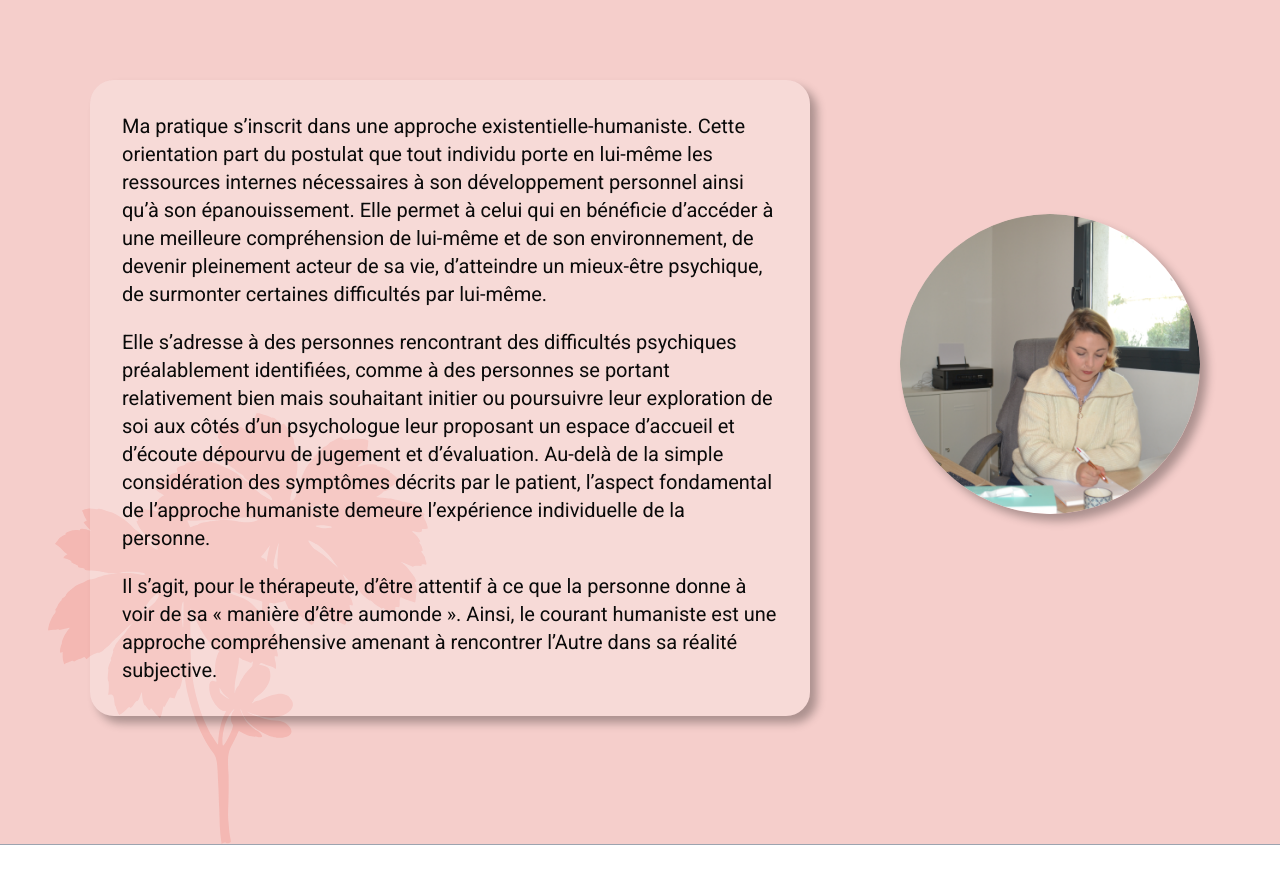
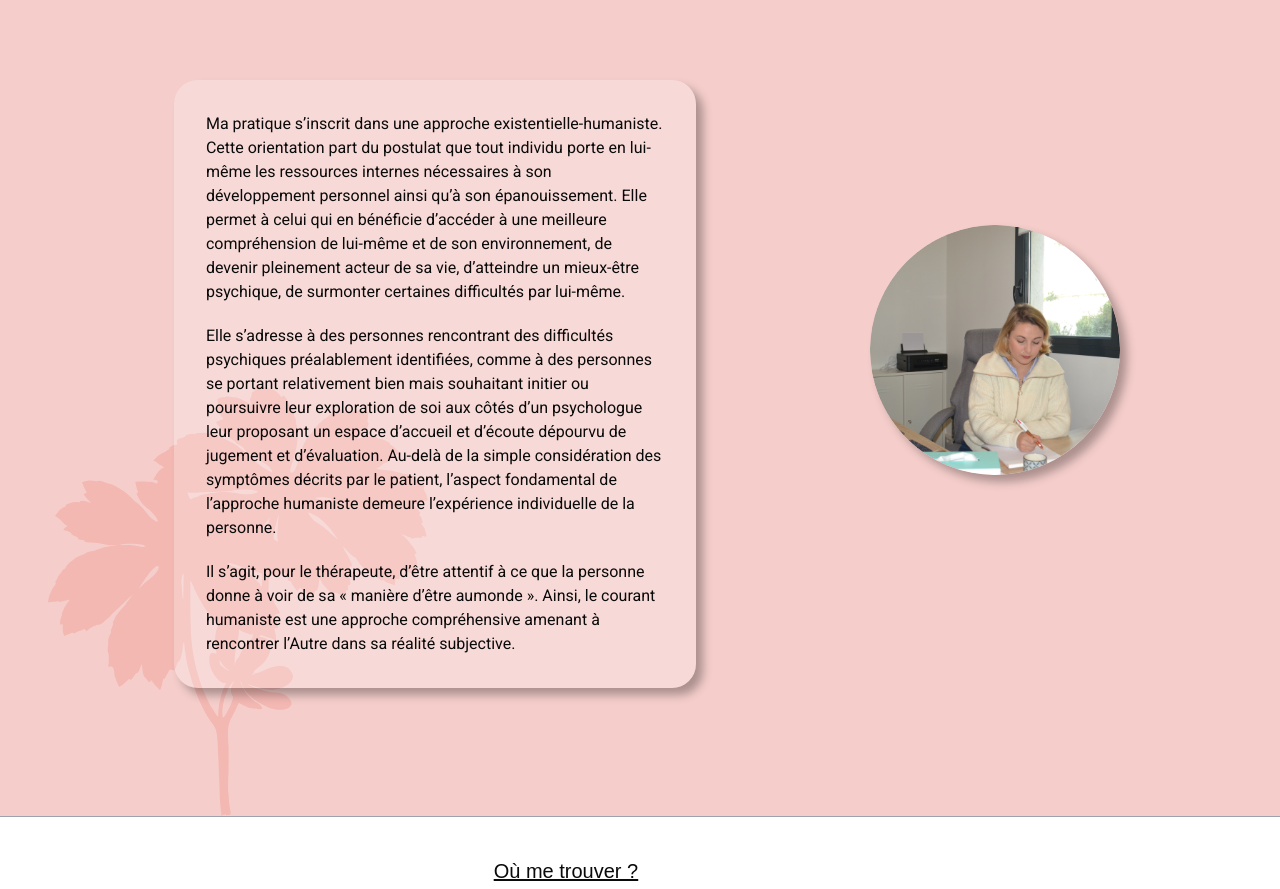
Before and after one commit to GuillaumeCeccoli/site-delphine, a Next.js app: page / in a window 1280 px wide. Shown: the part 1470-2359 px from the top of the page. Built offline with nearby package versions, Linux system fonts and the light colour scheme; a web font is replaced by a local one.

Commit message:
Modifications section approche

```diff
--- a/components/widgets/approche.tsx
+++ b/components/widgets/approche.tsx
@@ -4,19 +4,21 @@ import Image from "next/image";
 export default function Approach() {
   return (
     <section className="w-full relative backgroundPink flex flex-col items-center justify-center xl:flex-row-reverse xl:justify-around overflow-hidden border-b border-gray-400">
-      <Image
-        src="/imgs/delphineTravail.png"
-        alt="Une photo de Delphine entrain de travailler."
-        width={300}
-        height={300}
-        className="flex flex-col mb-10 mt-20 2xl:mr-32 xl:mt-10 xl:mr-20 z-10 shadowCustom rounded-full"
-      />
+      <div className="mb-10 mt-20 2xl:mr-32 xl:mt-10 xl:mr-40 w-4/5">
+        <Image
+          src="/imgs/delphineTravail.png"
+          alt="Une photo de Delphine entrain de travailler."
+          width={500}
+          height={500}
+          className="xl:w-full shadowCustom rounded-full mx-auto"
+        />
+      </div>
       <div className="flex flex-col items-center 2xl:items-start 2xl:mx-20">
         <h2 className="font-serif text-2xl my-20 md:text-3xl xl:self-center xl:ml-96">
           Une approche humaniste
         </h2>
-        <div className="mb-32 md:w-4/5 2xl:w-9/12 2xl:ml-20 z-10 bg-[#FAFAFA] bg-opacity-25 p-8 rounded-3xl shadowCustom">
-          <div className="font-sans xl:m-auto xl:text-xl">
+        <div className="mb-32 md:w-4/5 xl:w-3/5 2xl:w-9/12 2xl:ml-20 z-10 bg-[#FAFAFA] bg-opacity-25 p-8 rounded-3xl shadowCustom">
+          <div className="font-sans xl:m-auto xl:text-md">
             <p>
               Ma pratique s’inscrit dans une approche existentielle-humaniste.
               Cette orientation part du postulat que tout individu porte en
```
